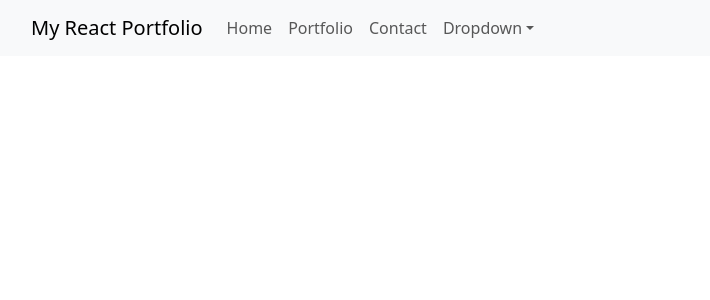
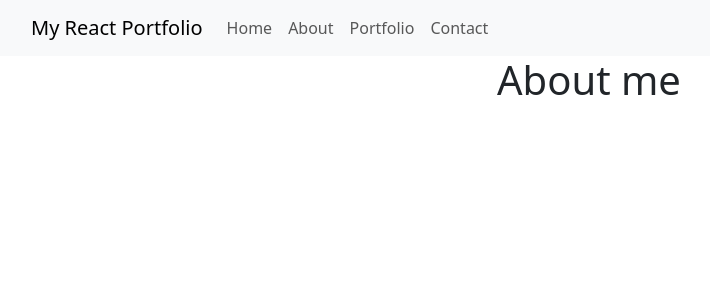
Before and after one commit to JohnJoseph2019/example_three, a React (Vite) app: page /about in a window 1280 px wide. Shown: the top 300 px of the page, without its empty margins (51-761 px from the left). Built offline with nearby package versions, Linux system fonts and the light colour scheme.

Commit message:
Added the about page in navbar

```diff
--- a/src/App.jsx
+++ b/src/App.jsx
@@ -1,7 +1,7 @@
 import { useState } from 'react'
 import { BrowserRouter as Router, Routes, Route } from 'react-router-dom';
 import MyNav from './components/Navbar'
-import { Contact, Custom404, Home, ProjectGallery } from './components/Pages'
+import { Contact, Custom404, Home, ProjectGallery, About } from './components/Pages'
 import './App.css'
 
 
@@ -12,6 +12,7 @@ function App() {
       <MyNav />
         <Routes>
           <Route path='/' element={<Home />} />
+          <Route path='/about' element={<About />} />
           <Route path='/portfolio' element={<ProjectGallery />} />
           <Route path='/contact' element={<Contact />} />
           <Route path='/404' element={<Custom404 />} />
--- a/src/components/Navbar/index.jsx
+++ b/src/components/Navbar/index.jsx
@@ -12,9 +12,10 @@ function myNav() {
         <Navbar.Collapse id="basic-navbar-nav">
           <Nav className="me-auto">
             <Nav.Link href="./">Home</Nav.Link>
+            <Nav.Link href="./about">About</Nav.Link>
             <Nav.Link href="./portfolio">Portfolio</Nav.Link>
             <Nav.Link href="./contact">Contact</Nav.Link>
-            <NavDropdown title="Dropdown" id="basic-nav-dropdown">
+            {/* <NavDropdown title="Dropdown" id="basic-nav-dropdown">
               <NavDropdown.Item href="#action/3.1">Action</NavDropdown.Item>
               <NavDropdown.Item href="#action/3.2">
                 Another action
@@ -24,7 +25,7 @@ function myNav() {
               <NavDropdown.Item href="#action/3.4">
                 Separated link
               </NavDropdown.Item>
-            </NavDropdown>
+            </NavDropdown> */}
           </Nav>
         </Navbar.Collapse>
       </Container>
--- /dev/null
+++ b/src/components/Pages/About.jsx
@@ -0,0 +1,10 @@
+const About = () => {
+
+    return (
+    <>
+        <h1>About me</h1>
+    </>
+    )
+}
+
+export default About;
--- a/src/components/Pages/index.js
+++ b/src/components/Pages/index.js
@@ -1,4 +1,5 @@
 export { default as Custom404 } from './404';
+export { default as About } from './About';
 export { default as Contact } from './Contact';
 export { default as Home } from './Home';
 export { default as ProjectGallery } from './ProjectGallery';
```
